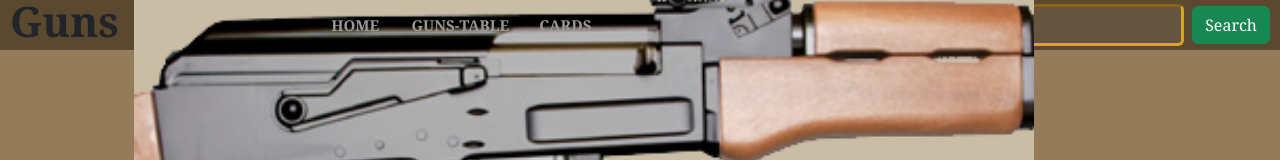
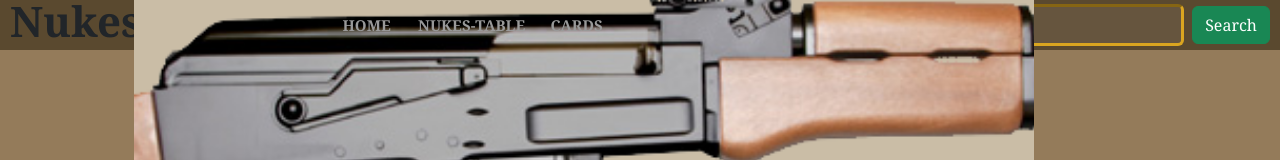
Before and after one commit to polyakale/cards, a Vue app: page / in a window 1280 px wide. Shown: the top 160 px of the page. Built offline with nearby package versions, Linux system fonts and the light colour scheme.

Commit message:
many error

```diff
--- a/src/App.vue
+++ b/src/App.vue
@@ -1,12 +1,11 @@
 <template>
-
   <nav class="p-4 d-flex justify-content-between align-items-center">
-    <h1 class="main-title">Guns</h1>
+    <h1 class="main-title">Nukes</h1>
     <!-- Menu -->
     <div class="my-menu-container">
       <div class="my-menu">
         <RouterLink to="/" class="nav-link">Home</RouterLink>
-        <RouterLink to="/table" class="nav-link">Guns-Table</RouterLink>
+        <RouterLink to="/table" class="nav-link">Nukes-Table</RouterLink>
         <RouterLink to="/card" class="nav-link">Cards</RouterLink>
         <div class="animation"></div>
       </div>
@@ -25,11 +24,11 @@
   </div>
 </template>
 
-
 <script>
 import { RouterLink, RouterView } from "vue-router";
+
 export default {
-  provide() {
+  data() {
     return {
       searchedWord: null,
       searchInput: "",
@@ -50,12 +49,12 @@ export default {
           ],
         }
       ],
-    }
+    };
   },
-  data() {
+  provide() {
     return {
-      searchedWord: null,
-      searchInput: "",
+      nukes: this.nukes,
+      searchedWord: this.searchedWord
     };
   },
   methods: {
--- a/src/views/Table.vue
+++ b/src/views/Table.vue
@@ -48,11 +48,11 @@ export default {
   props: {
     nukes: {
       type: Array,
-      default: () => [], // Provide an empty array if nukes is undefined
+      default: () => [],
     },
     searchedWord: {
       type: String,
-      default: "", // Provide an empty string if searchedWord is undefined
+      default: "",
     },
   },
   components: {
```
